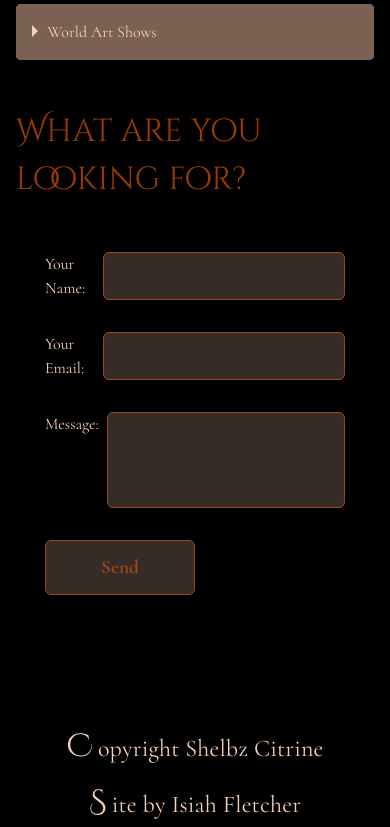
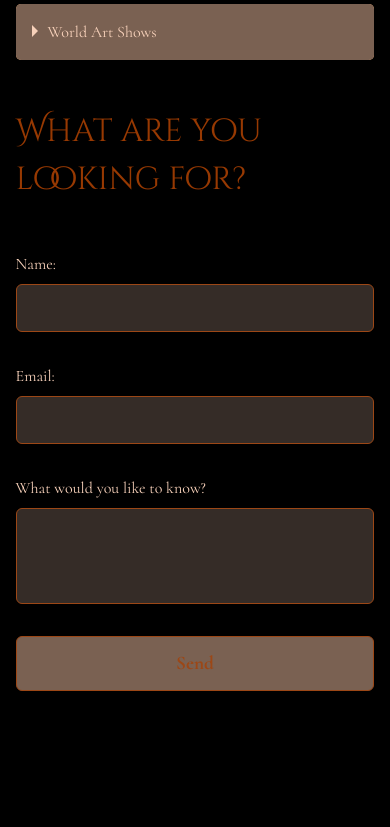
Before and after one commit to Ifletcher668/shelbz_citrine_com, a Next.js app: page /contact in a window 390 px wide. Shown: the part 1156-1983 px from the top of the page. Built offline with nearby package versions, Linux system fonts and the light colour scheme.

Commit message:
Adjust styles

```diff
--- a/components/Layout/MainWrapper.tsx
+++ b/components/Layout/MainWrapper.tsx
@@ -2,7 +2,7 @@ import styled from 'styled-components';
 
 const MainWrapper = styled.main`
   display: flex;
-  flex-wrap: wrap;
+  flex-direction: column;
 
   /* TODO: Make this dynamic */
   gap: 48px;
--- a/pages/contact.tsx
+++ b/pages/contact.tsx
@@ -226,7 +226,7 @@ const ContactPage = () => {
             <input type="hidden" name="form-name" value="contact" />
 
             <Label>
-              <LabelText>Your Name:</LabelText>
+              <LabelText>Name:</LabelText>
               <Input
                 type="text"
                 name="name"
@@ -240,7 +240,7 @@ const ContactPage = () => {
             </ErrorMessage>
 
             <Label>
-              <LabelText>Your Email:</LabelText>{' '}
+              <LabelText>Email:</LabelText>{' '}
               <Input
                 type="email"
                 name="email"
@@ -254,7 +254,7 @@ const ContactPage = () => {
             </ErrorMessage>
 
             <Label>
-              <LabelText>Message:</LabelText>
+              <LabelText>What would you like to know?</LabelText>
               <Textarea
                 name="message"
                 onChange={onChangeHandler}
@@ -284,59 +284,33 @@ export default ContactPage;
 
 const ErrorMessage = styled(AnimatedText)`
   color: var(--color-error);
+  font-size: var(--font-size-small);
+  font-weight: 900;
 
   /* remove parent flexbox's "gap" property */
   margin-top: calc(var(--spacing-large) * -1);
-`;
-
-const SubmitButton = styled.button<{ isInErrorState: boolean }>`
-  width: 50%;
-  padding: 12px 20px;
-  background: var(--color-800);
-  border: 1px solid var(--font-accent);
-  border-radius: 6px;
-  color: var(--font-accent);
-  font-size: 1.2rem;
-  font-weight: 700;
-  cursor: pointer;
-  transition: all 200ms ease-in-out;
-
-  ${({ isInErrorState }) =>
-    isInErrorState &&
-    css`
-      animation ${shake} 300ms ease;
-    `}
-
-  &:hover,
-  &:focus {
-    background: var(--color-700);
-    border: 1px solid var(--font-accent);
-    scale: 0.99;
-  }
 `;
 
 const Form = styled.form`
   display: flex;
   flex-direction: column;
   gap: var(--spacing-large);
-
-  width: clamp(
-    300px,
-    var(--max-width-wrapper),
-    calc(var(--max-width-wrapper) / 2)
-  );
-  margin-left: auto;
-  margin-right: auto;
   /* containing block for positioned checkboxes */
   position: relative;
 
   @media ${BREAKPOINTS.TABLET} {
-    margin-right: revert;
+    align-self: flex-end;
+    width: clamp(
+      300px,
+      var(--max-width-wrapper),
+      calc(var(--max-width-wrapper) / 2)
+    );
   }
 `;
 
 const Label = styled.label`
   display: flex;
+  flex-wrap: wrap;
   gap: 8px;
 
   /* containing block for positioned checkboxes */
@@ -344,7 +318,11 @@ const Label = styled.label`
 `;
 
 const LabelText = styled.span`
-  flex: 1;
+  flex: 1 100%;
+
+  @media ${BREAKPOINTS.LARGE_PHONE} {
+    flex-basis: 0;
+  }
 `;
 
 const Input = styled.input`
@@ -360,6 +338,32 @@ const Input = styled.input`
   &:focus {
     background: var(--color-700);
     border: 1px solid var(--font-accent);
+  }
+`;
+
+const SubmitButton = styled.button<{ isInErrorState: boolean }>`
+  padding: 12px 20px;
+  background: var(--color-500);
+  border: 1px solid var(--font-accent);
+  border-radius: 6px;
+  color: var(--font-accent);
+  font-size: 1.2rem;
+  font-weight: 700;
+  cursor: pointer;
+  transition: all 200ms ease-in-out;
+
+  ${({ isInErrorState }) =>
+    isInErrorState &&
+    css`
+      animation ${shake} 300ms ease;
+      `}
+
+  &:hover,
+  &:focus {
+    background: var(--color-800);
+    border: 1px solid var(--font-accent);
+    scale: 0.99;
+    color: var(--font-primary);
   }
 `;
 
--- a/utils/constants.ts
+++ b/utils/constants.ts
@@ -13,13 +13,14 @@ export const SOCIALS = {
 
 export const BREAKPOINT_NUMBERS = {
   MOBILE: 0,
+  LARGE_PHONE: 532,
   TABLET: 769,
   LAPTOP: 1101,
   DESKTOP: 1501,
 };
 
 export const BREAKPOINTS = {
-  MOBILE: BREAKPOINT_NUMBERS.MOBILE,
+  LARGE_PHONE: `(min-width: ${BREAKPOINT_NUMBERS.LARGE_PHONE / 16}rem)`,
   TABLET: `(min-width: ${BREAKPOINT_NUMBERS.TABLET / 16}rem)`,
   LAPTOP: `(min-width: ${BREAKPOINT_NUMBERS.LAPTOP / 16}rem)`,
   DESKTOP: `(min-width: ${BREAKPOINT_NUMBERS.DESKTOP / 16}rem)`,
--- a/utils/styled-components/GlobalStyles.ts
+++ b/utils/styled-components/GlobalStyles.ts
@@ -106,7 +106,7 @@ const GlobalStyle = createGlobalStyle`
     &::first-letter {
     font-size: 2rem;
     font-weight: 400;
-    margin-right: 5px;
+    margin-right: 2px;
     font-family: var(--font-cinzel-decorative);
   }
   }
```
Also changed, not shown: components/PictureGrid.tsx (+4 -2 lines).
